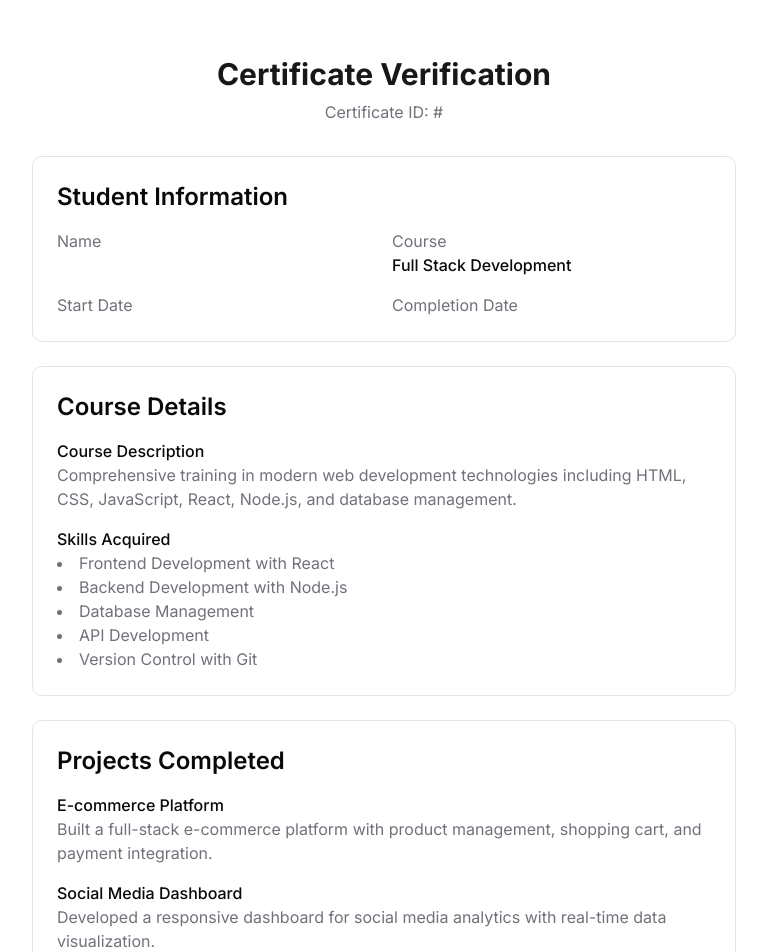
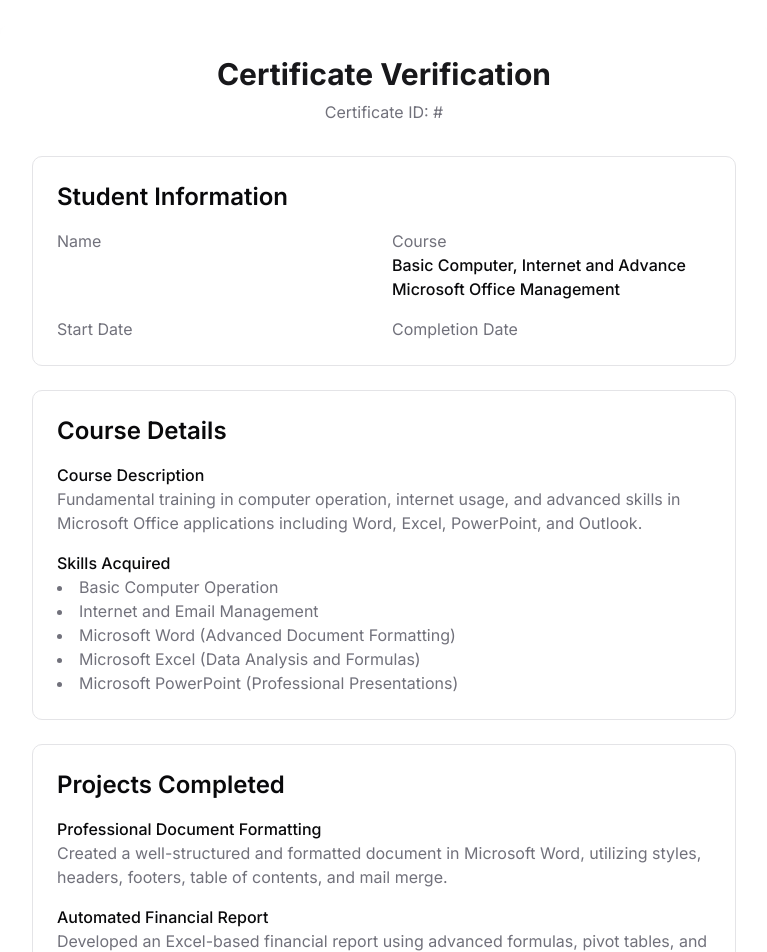
Before and after one commit to saifscripts/delibhaiit-frontend, a Next.js app: page /verify/1 in a window 1280 px wide. Shown: the top 952 px of the page, without its empty margins (256-1023 px from the left). Built offline with nearby package versions, Linux system fonts and the light colour scheme; no server answers.

Commit message:
update course details in verify page

```diff
--- a/src/app/verify/[certificateId]/page.tsx
+++ b/src/app/verify/[certificateId]/page.tsx
@@ -4,6 +4,36 @@
 import { format } from 'date-fns';
 import { useParams } from 'next/navigation';
 import Loading from './loading';
+
+const course = {
+  name: 'Basic Computer, Internet and Advance Microsoft Office Management',
+  description:
+    'Fundamental training in computer operation, internet usage, and advanced skills in Microsoft Office applications including Word, Excel, PowerPoint, and Outlook.',
+  skills_acquired: [
+    'Basic Computer Operation',
+    'Internet and Email Management',
+    'Microsoft Word (Advanced Document Formatting)',
+    'Microsoft Excel (Data Analysis and Formulas)',
+    'Microsoft PowerPoint (Professional Presentations)',
+  ],
+  projects: [
+    {
+      name: 'Professional Document Formatting',
+      description:
+        'Created a well-structured and formatted document in Microsoft Word, utilizing styles, headers, footers, table of contents, and mail merge.',
+    },
+    {
+      name: 'Automated Financial Report',
+      description:
+        'Developed an Excel-based financial report using advanced formulas, pivot tables, and conditional formatting for data analysis and visualization.',
+    },
+    {
+      name: 'Interactive Business Presentation',
+      description:
+        'Designed a professional PowerPoint presentation with animations, transitions, and multimedia elements for effective business communication.',
+    },
+  ],
+};
 
 export default function VerifyPage() {
   const { certificateId } = useParams() as { certificateId: string };
@@ -35,7 +65,7 @@
               </div>
               <div>
                 <p className="text-muted-foreground">Course</p>
-                <p className="font-medium">Full Stack Development</p>
+                <p className="font-medium">{course?.name}</p>
               </div>
               <div>
                 <p className="text-muted-foreground">Start Date</p>
@@ -49,7 +79,7 @@
                 <p className="text-muted-foreground">Completion Date</p>
                 {student?.completionDate && (
                   <p className="font-medium">
-                    {format(student.completionDate, 'PPP')}
+                    {format(student?.completionDate, 'PPP')}
                   </p>
                 )}
               </div>
@@ -61,20 +91,14 @@
             <div className="space-y-4">
               <div>
                 <h3 className="font-medium">Course Description</h3>
-                <p className="text-muted-foreground">
-                  Comprehensive training in modern web development technologies
-                  including HTML, CSS, JavaScript, React, Node.js, and database
-                  management.
-                </p>
+                <p className="text-muted-foreground">{course?.description}</p>
               </div>
               <div>
                 <h3 className="font-medium">Skills Acquired</h3>
                 <ul className="list-disc list-inside text-muted-foreground">
-                  <li>Frontend Development with React</li>
-                  <li>Backend Development with Node.js</li>
-                  <li>Database Management</li>
-                  <li>API Development</li>
-                  <li>Version Control with Git</li>
+                  {course?.skills_acquired?.map((skill) => (
+                    <li key={skill}>{skill}</li>
+                  ))}
                 </ul>
               </div>
             </div>
@@ -83,20 +107,12 @@
           <div className="border rounded-lg p-6">
             <h2 className="text-2xl font-semibold mb-4">Projects Completed</h2>
             <div className="space-y-4">
-              <div>
-                <h3 className="font-medium">E-commerce Platform</h3>
-                <p className="text-muted-foreground">
-                  Built a full-stack e-commerce platform with product
-                  management, shopping cart, and payment integration.
-                </p>
-              </div>
-              <div>
-                <h3 className="font-medium">Social Media Dashboard</h3>
-                <p className="text-muted-foreground">
-                  Developed a responsive dashboard for social media analytics
-                  with real-time data visualization.
-                </p>
-              </div>
+              {course?.projects?.map((project) => (
+                <div key={project.name}>
+                  <h3 className="font-medium">{project.name}</h3>
+                  <p className="text-muted-foreground">{project.description}</p>
+                </div>
+              ))}
             </div>
           </div>
         </div>
```
